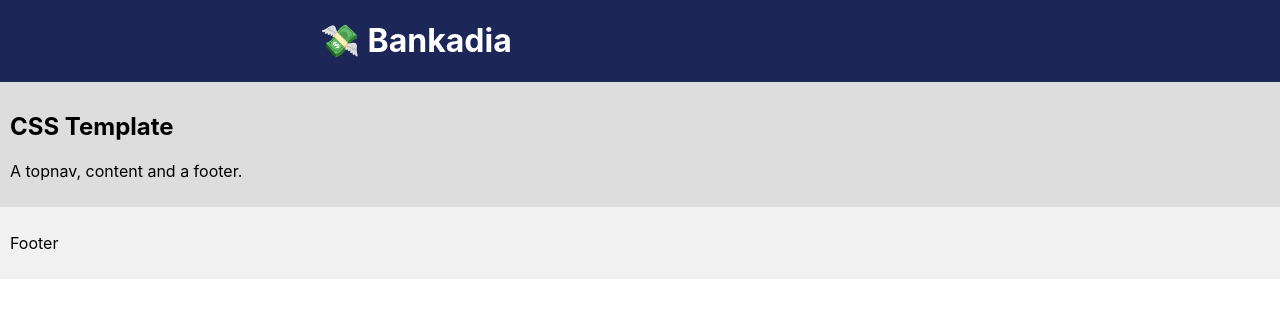
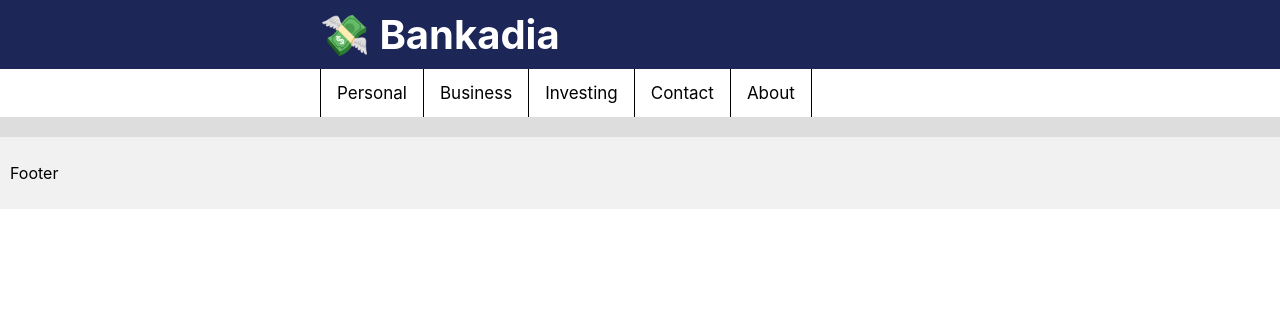
Before and after one commit to ywuhub/Bankadia, a JavaScript app: page / in a window 1280 px wide. Shown: the top 318 px of the page. Built offline with nearby package versions, Linux system fonts and the light colour scheme; the HTML template or start-up script is replaced by a standard one.

Commit message:
Added Navigation Bar

```diff
--- a/public/index.html
+++ b/public/index.html
@@ -1,6 +1,7 @@
 <!DOCTYPE html>
 <html lang="en">
   <head>
+    <title>Bankadia - The future of banking</title>
     <meta charset="utf-8" />
     <link rel="icon" href="%PUBLIC_URL%/favicon.ico" />
     <meta name="viewport" content="width=device-width, initial-scale=1" />
@@ -10,21 +11,7 @@
       content="Web site created using create-react-app"
     />
     <link rel="apple-touch-icon" href="%PUBLIC_URL%/apple-touch-icon.png" />
-    <!--
-      manifest.json provides metadata used when your web app is installed on a
-      user's mobile device or desktop. See https://developers.google.com/web/fundamentals/web-app-manifest/
-    -->
     <link rel="manifest" href="%PUBLIC_URL%/manifest.json" />
-    <!--
-      Notice the use of %PUBLIC_URL% in the tags above.
-      It will be replaced with the URL of the `public` folder during the build.
-      Only files inside the `public` folder can be referenced from the HTML.
-
-      Unlike "/favicon.ico" or "favicon.ico", "%PUBLIC_URL%/favicon.ico" will
-      work correctly both with client-side routing and a non-root public URL.
-      Learn how to configure a non-root public URL by running `npm run build`.
-    -->
-    <title>Bankadia - The future of banking</title>
   </head>
   <body>
     <div id="root"></div>
--- a/src/App.css
+++ b/src/App.css
@@ -1,9 +1,45 @@
+/* Logo Section */
 .logo {
     overflow: hidden;
     background-color: #1c2657;
 }
 
-.content {
+#bank {
+    color: white;
+    padding-left: 25%;
+    font-size: 40px;
+    margin-top: 10px;
+    margin-bottom: 10px;
+}
+
+/* Navigation Bar */
+.topnav {
+    background-color: rgb(255, 255, 255);
+    overflow: hidden;
+    padding-left: 25%;
+}
+
+.topnav a {
+    float: left;
+    color: black;
+    text-align: center;
+    padding: 14px 16px;
+    text-decoration: none;
+    font-size: 17px;
+    border-left: 1px solid;
+}
+
+.topnav a:last-child {
+    border-right: 1px solid;
+}
+
+.topnav a:hover {
+    background-color: #ddd;
+    color: black;
+}
+
+/* Login Section */
+.login {
     background-color: #ddd;
     padding: 10px;
 }
@@ -12,8 +48,3 @@
 background-color: #f1f1f1;
 padding: 10px;
 }
-
-#bank {
-    color: white;
-    padding-left: 25%;
-}
--- a/src/App.js
+++ b/src/App.js
@@ -7,9 +7,16 @@ function App() {
         <h1 id="bank">💸 Bankadia</h1>
       </div>
 
-      <div class="content">
-        <h2>CSS Template</h2>
-        <p>A topnav, content and a footer.</p>
+      <div class="topnav">
+        <a href="#personal">Personal</a>
+        <a href="#business">Business</a>
+        <a href="#investing">Investing</a>
+        <a href="#contact">Contact</a>
+        <a href="#about">About</a>
+      </div>
+
+      <div class="login">
+
       </div>
 
       <div class="footer">
```
Also changed, not shown: 1 other file (tests, documents, lock files or other folders).
